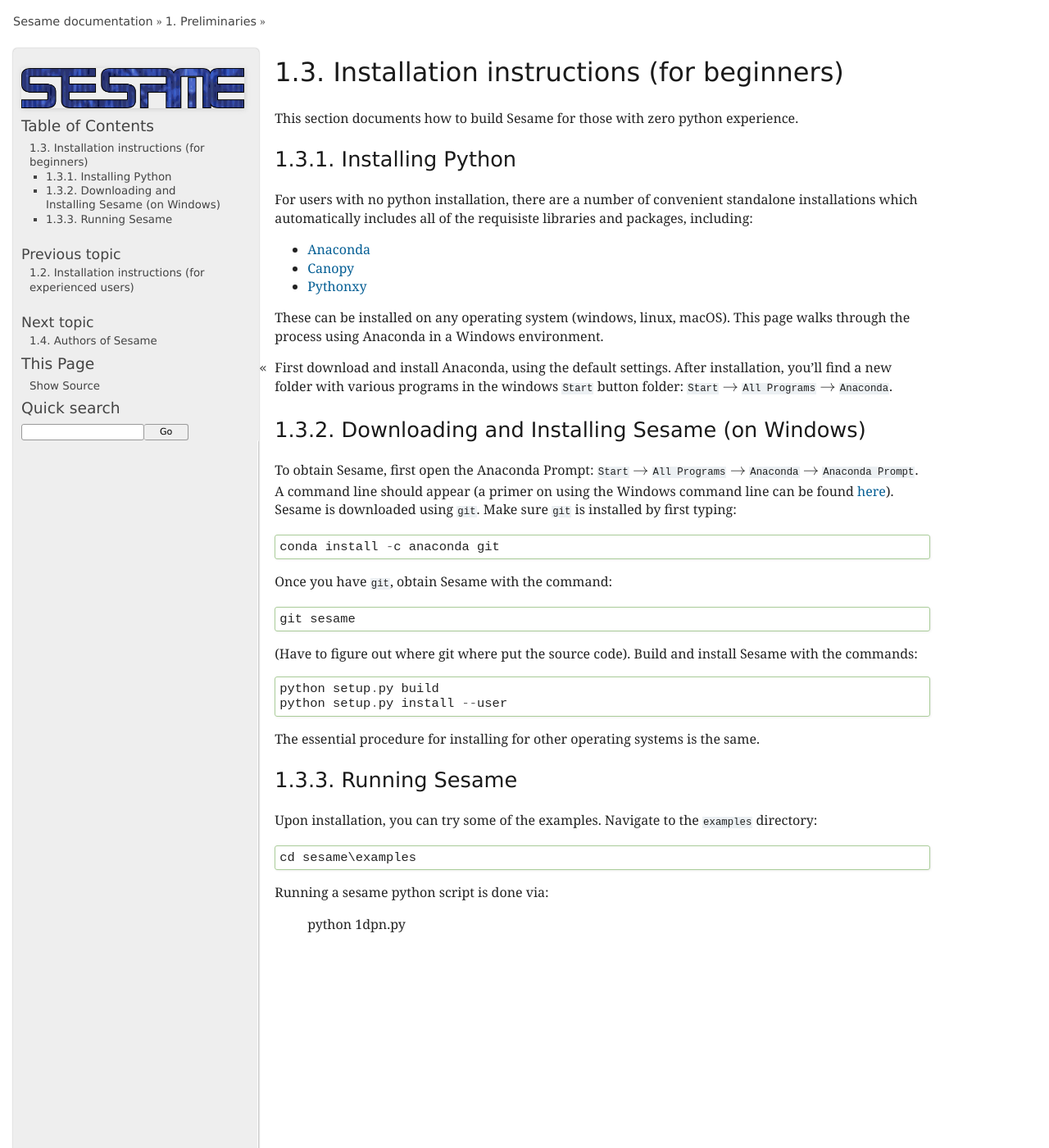
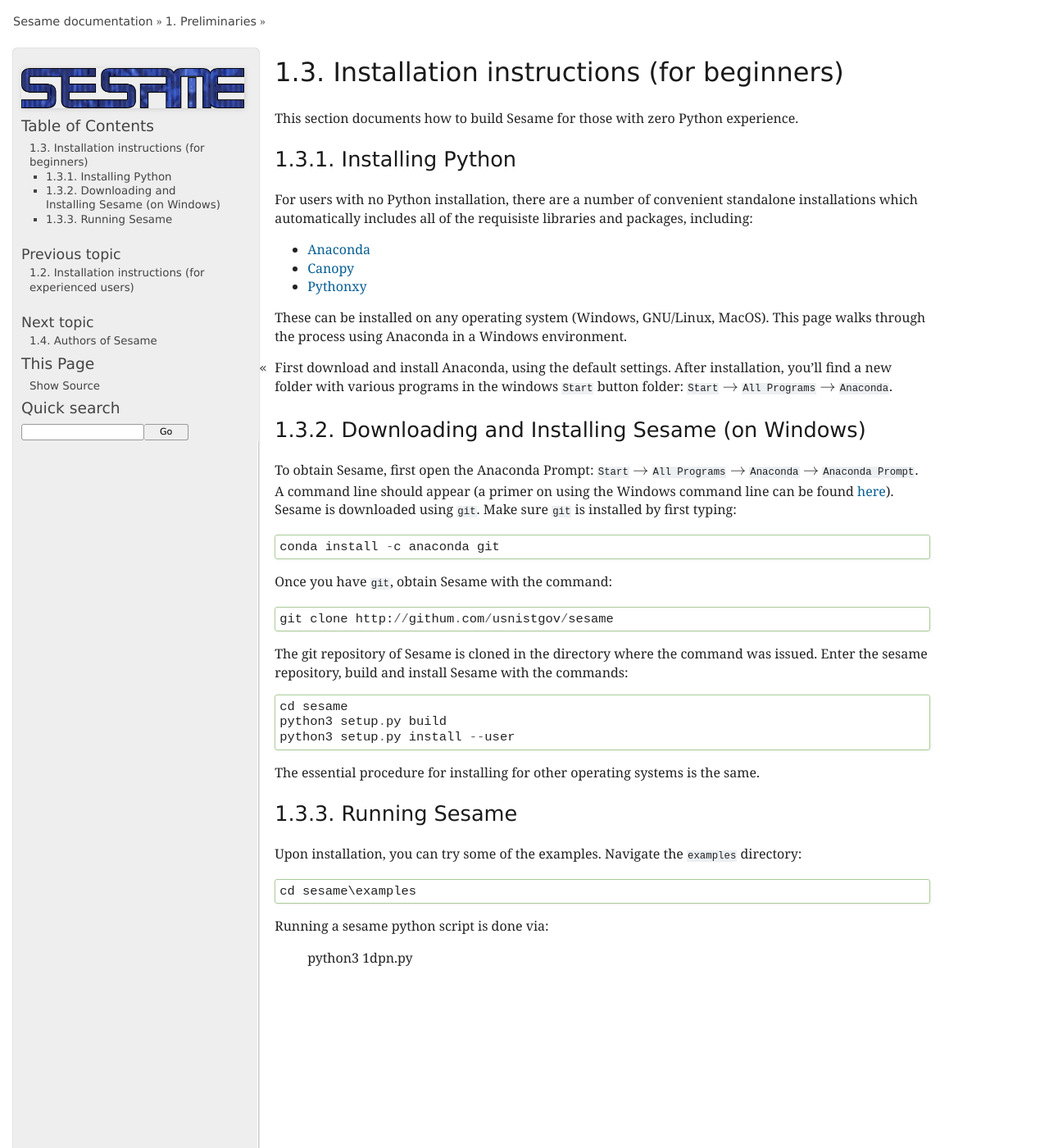
Before and after one commit to usnistgov/sesame, a Sphinx documentation site: the page built from doc/pre/INSTALL_beginner.rst, in a window 1280 px wide and 1400 px high. Shown: the whole window at 82% size. Built offline with Sphinx 7.4.7, drawn with Linux system fonts in a browser that asks for light colours; formulas are drawn with MathJax 3; cross-references to code outside the pages are shown as plain code.

```diff
--- a/doc/pre/INSTALL_beginner.rst
+++ b/doc/pre/INSTALL_beginner.rst
@@ -1,18 +1,18 @@
 Installation instructions (for beginners)
 -----------------------------------------
 
-This section documents how to build Sesame for those with zero python experience.
+This section documents how to build Sesame for those with zero Python experience.
 
 Installing Python
-+++++++++++++++++++++++++++
+++++++++++++++++++
 
-For users with no python installation, there are a number of convenient standalone installations which automatically includes all of the requisiste libraries and packages, including:
+For users with no Python installation, there are a number of convenient standalone installations which automatically includes all of the requisiste libraries and packages, including:
 
 * `Anaconda <https://www.anaconda.com/>`_
 * `Canopy <https://www.enthought.com/product/canopy/>`_
 * `Pythonxy <https://python-xy.github.io/>`_
 
-These can be installed on any operating system (windows, linux, macOS).  This page walks through the process using Anaconda in a Windows environment.
+These can be installed on any operating system (Windows, GNU/Linux, MacOS).  This page walks through the process using Anaconda in a Windows environment.
 
 
 First download and install Anaconda, using the default settings.  After installation, you'll find a new folder with various programs in the windows ``Start`` button folder: ``Start`` :math:`\rightarrow` ``All Programs`` :math:`\rightarrow` ``Anaconda``.
@@ -29,21 +29,23 @@ To obtain Sesame, first open the Anaconda Prompt: ``Start`` :math:`\rightarrow`
 
 Once you have ``git``, obtain Sesame with the command::
 
-	git sesame
+	git clone http://githum.com/usnistgov/sesame
 
-(Have to figure out where git where put the source code).  Build and install Sesame with the commands::
+The git repository of Sesame is cloned in the directory where the command was
+issued. Enter the sesame repository, build and install Sesame with the commands::
 
-    python setup.py build
-    python setup.py install --user
+    cd sesame
+    python3 setup.py build
+    python3 setup.py install --user
 
 The essential procedure for installing for other operating systems is the same.
 
 Running Sesame
-+++++++++++++++++++++++++++++++++
-Upon installation, you can try some of the examples.  Navigate to the `examples` directory::
+++++++++++++++
+Upon installation, you can try some of the examples.  Navigate the `examples` directory::
 
 	cd sesame\examples
 
 Running a sesame python script is done via:
 
-	python 1dpn.py
+	python3 1dpn.py
--- a/doc/reference/sesame.utils.rst
+++ b/doc/reference/sesame.utils.rst
@@ -6,4 +6,5 @@
 .. autosummary::
    :toctree: generated/
 
-   plane_defects_sites
+   save_sim
+   load_sim
```
Also changed, not shown: doc/reference/sesame.rst (+9 -0 lines), 1 other file.
